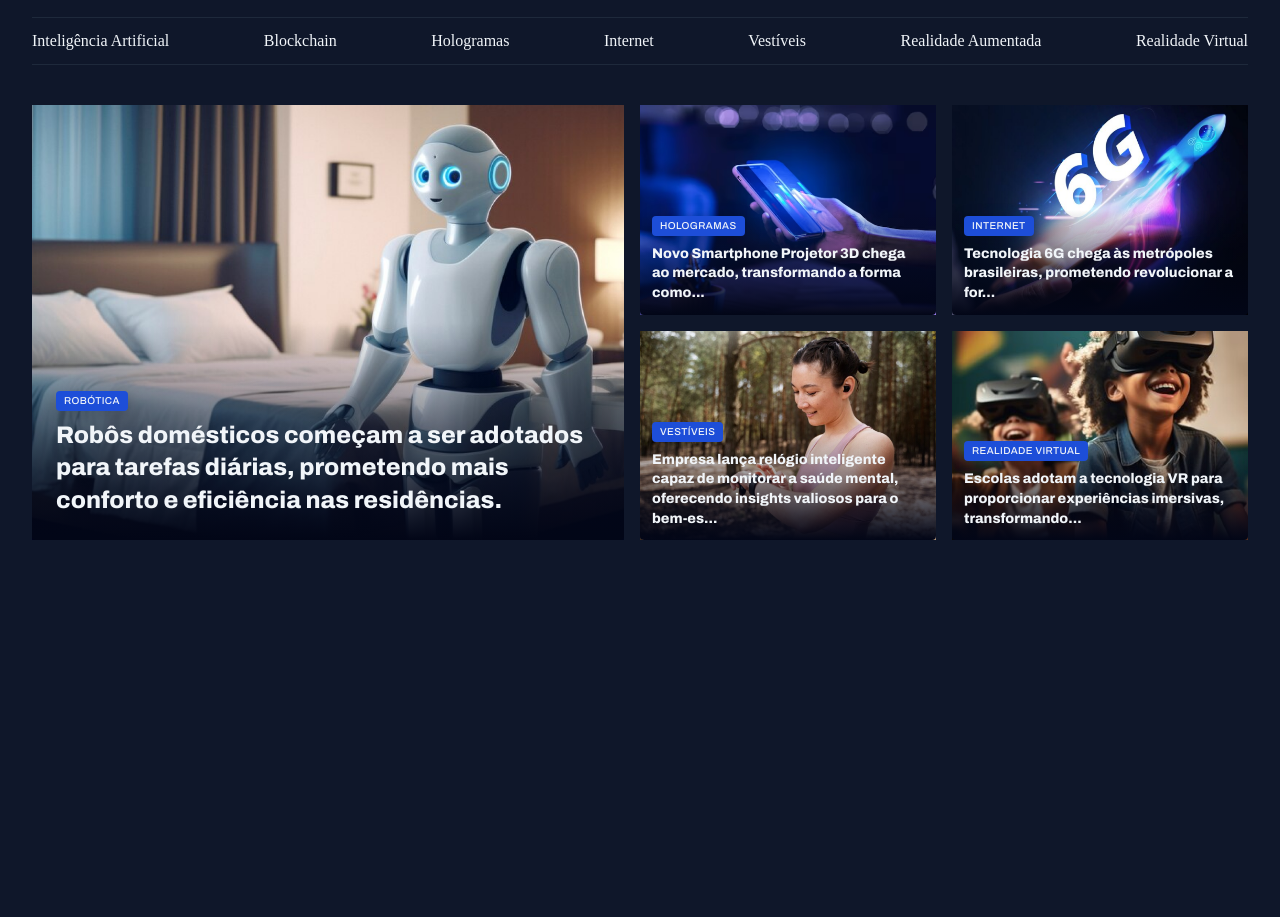
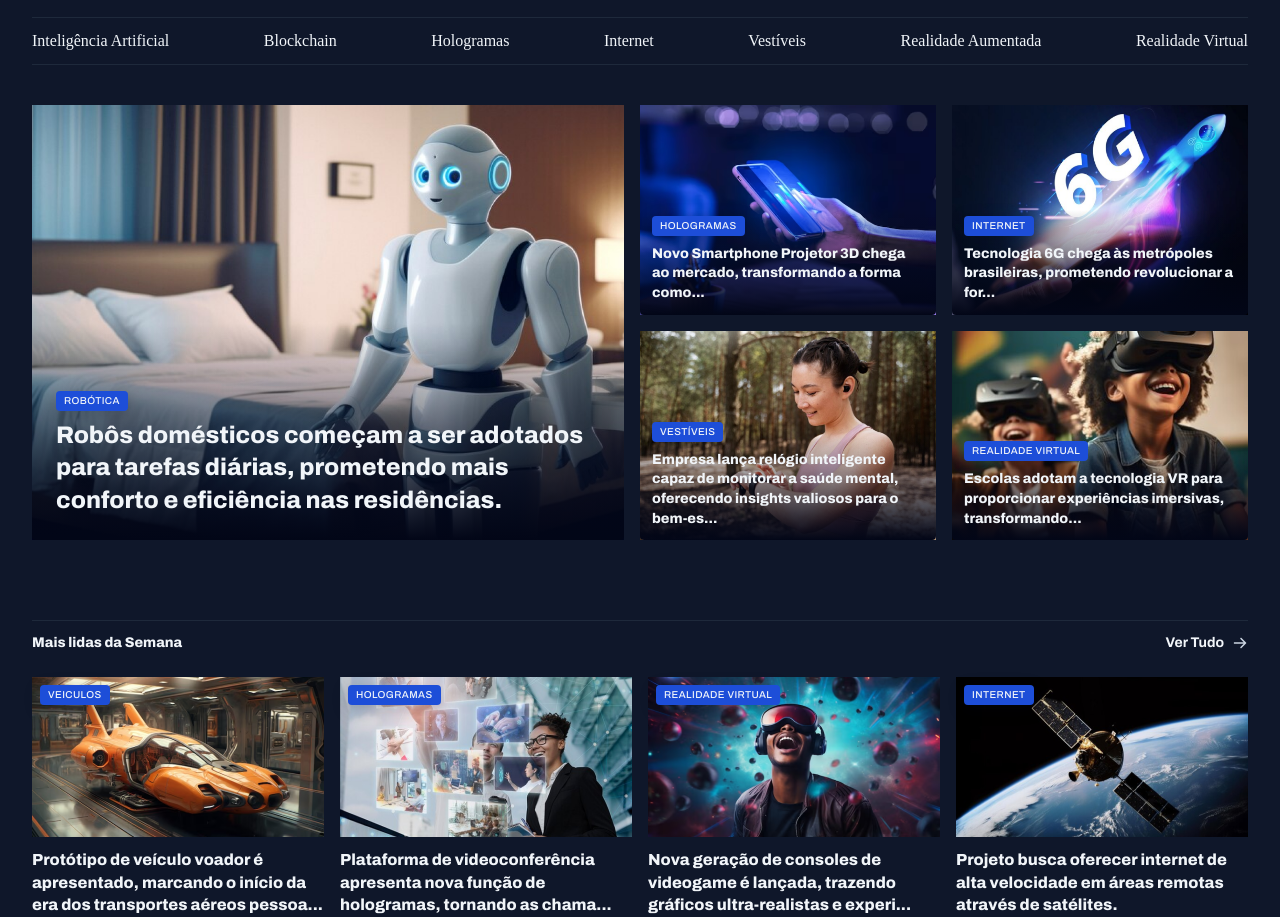
Before and after one commit to RafaDalmagro/projeto-03-noticias, a plain HTML site: page index.html in a window 1280 px wide. Shown: the part 55-972 px from the top of the page. Before the commit the page ends 800 px from the top, so only its background shows below. Drawn offline with Linux system fonts and the light colour scheme.

Commit message:
Done section Mais lidas

```diff
--- a/index.html
+++ b/index.html
@@ -93,7 +93,46 @@
                 </figure>
             </div>
         </section>
+        <section id="weekly">
+            <header class="grid grid-flow-col">
+                <h3>Mais lidas da Semana</h3>
+                <a href="#" class="grid grid-flow-col">
+                    <strong>Ver Tudo</strong>
+                    <span></span>
+                </a>
+            </header>
 
+            <div class="grid gap-16">
+                <figure>
+                    <span class="content-tag">veiculos</span>
+                    <img src="assets/images/Image 06.png" alt="Protótipo de veículo voador é apresentado, marcando o início da era dos transportes aéreos pessoa...">
+                    <p>
+                        Protótipo de veículo voador é apresentado, marcando o início da era dos transportes aéreos pessoa...
+                    </p>
+                </figure>
+                <figure>
+                    <span class="content-tag">hologramas</span>
+                    <img src="assets/images/Image 07.png" alt="Plataforma de videoconferência apresenta nova função de hologramas, tornando as chama...">
+                    <p>
+                        Plataforma de videoconferência apresenta nova função de hologramas, tornando as chama...
+                    </p>
+                </figure>
+                <figure>
+                    <span class="content-tag">realidade virtual</span>
+                    <img src="assets/images/Image 08.png" alt="Nova geração de consoles de videogame é lançada, trazendo gráficos ultra-realistas e experi...">
+                    <p>
+                        Nova geração de consoles de videogame é lançada, trazendo gráficos ultra-realistas e experi...
+                    </p>
+                </figure>
+                <figure>
+                    <span class="content-tag">internet</span>
+                    <img src="assets/images/Image 09.png" alt="Projeto busca oferecer internet de alta velocidade em áreas remotas através de satélites.">
+                    <p>
+                        Projeto busca oferecer internet de alta velocidade em áreas remotas através de satélites.
+                    </p>
+                </figure>
+            </div>
+        </section>
     </main>
 </body>
 
--- a/styles/global.css
+++ b/styles/global.css
@@ -16,7 +16,7 @@
     --h1: 800 24px/135% var(--font-family);
     --h2: 800 16px/140% var(--font-family);
     --h3: 800 14px/140% var(--font-family);
-    --text-span: 600 14px/145% var(--font-family);
+    --text-span: 800 14px/145% var(--font-family);
     --text: 400 16px/140% var(--font-family) --text-sm: 400 14px/160% var(--font-family)
 }
 
@@ -53,6 +53,7 @@ img {
 
 main {
     margin-top: 40px;
+    gap: 80px;
 }
 
 .content-tag{
--- a/styles/sections.css
+++ b/styles/sections.css
@@ -1,38 +1,86 @@
+section header {
+    border-top: 1px solid var(--stroke-color);
+    padding-block: 12px 24px;
+    font: var(--text-span);
+
+    a {
+        justify-self: end;
+        align-items: center;
+        gap: 8px;
+
+        span {
+            background-image: url(../assets/icons/ArrowRight.svg);
+            width: 16px;
+            height: 16px;
+        }
+
+        &:hover span {
+            background-image: url(../assets/icons/ArrowRight-hover.svg);
+        }
+    }
+
+}
+
+
 #featured {
     img {
         height: 100%;
         object-fit: cover;
     }
 
-    .card{
+    .card {
         position: relative;
         overflow: hidden;
 
-        &::before{
+        &::before {
             border-radius: 4px;
             content: "";
             position: absolute;
             inset: 0;
             top: 50%;
-            background: linear-gradient(
-                180deg,
-                transparent 0%,
-                #020617 100%
-            );
+            background: linear-gradient(180deg,
+                    transparent 0%,
+                    #020617 100%);
         }
 
-        figcaption{
+        figcaption {
             position: absolute;
             bottom: 0;
             padding: 24px;
 
-            &:has(.text-lg){
+            &:has(.text-lg) {
                 padding: 12px;
             }
 
-            h2{
+            h2 {
                 margin-top: 8px;
             }
         }
     }
 }
+
+#weekly {
+    &>div {
+        grid-template-columns: repeat(4, 292px);
+    }
+
+    img {
+        height: 160px;
+    }
+
+    figure {
+        position: relative;
+
+        .content-tag {
+            position: absolute;
+            top: 8px;
+            left: 8px;
+        }
+
+        p {
+            margin-top: 8px;
+            font-weight: 800;
+            font: var(--h2)
+        }
+    }
+}
```
